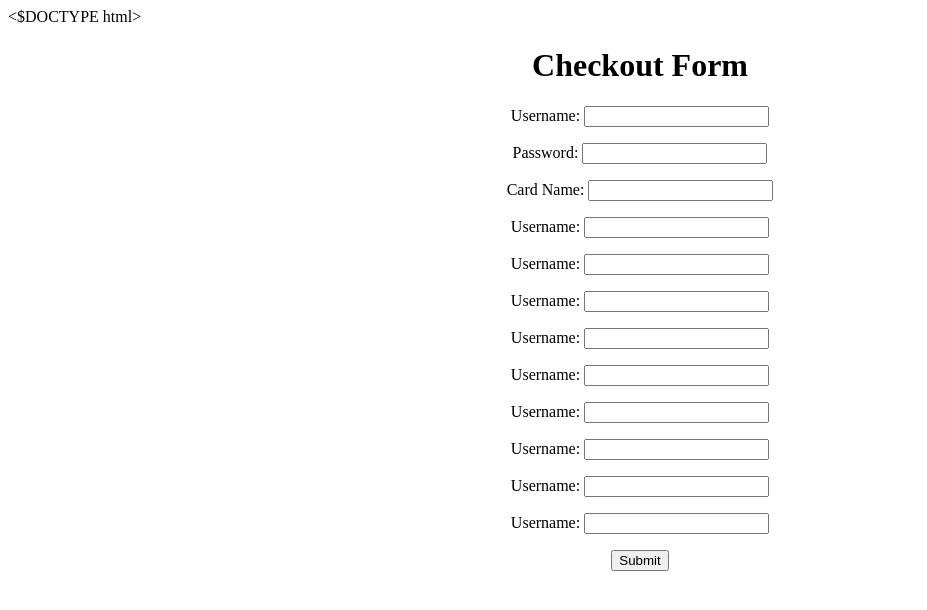
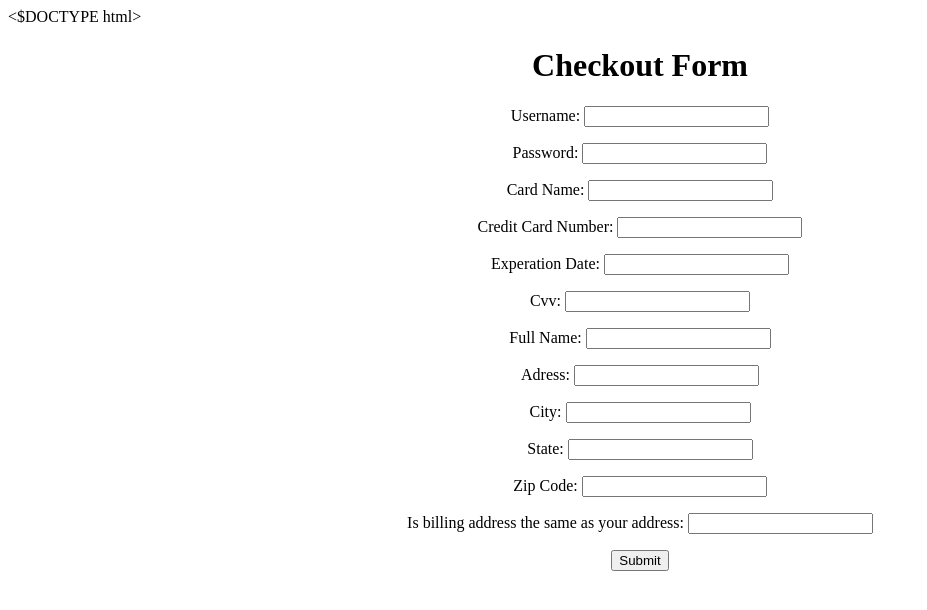
Before and after one commit to pgpdc/ShowSpotter, a PHP site: page /checkoutForm.php in a window 1280 px wide. Shown: the top 610 px of the page, without its empty margins (0-927 px from the left). Run offline with PHP 8.4, Linux system fonts and the light colour scheme.

Commit message:
Small Spelling Chnage

```diff
--- a/checkoutForm.php
+++ b/checkoutForm.php
@@ -20,39 +20,39 @@
             <input type="varchar" name="cardName" id="cardName">
         </p>
         <p>
-            <label for="creditNum">Username:</label>
+            <label for="creditNum">Credit Card Number:</label>
             <input type="varchar" name="creditNum" id="creditNum">
         </p>
         <p>
-            <label for="expDate">Username:</label>
+            <label for="expDate">Experation Date:</label>
             <input type="varchar" name="expDate" id="expDate">
         </p>
         <p>
-            <label for="cvv">Username:</label>
+            <label for="cvv">Cvv:</label>
             <input type="int" name="cvv" id="cvv">
         </p>
         <p>
-            <label for="name">Username:</label>
+            <label for="name">Full Name:</label>
             <input type="text" name="name" id="name">
         </p>
         <p>
-            <label for="address">Username:</label>
+            <label for="address">Adress:</label>
             <input type="varchar" name="address" id="address">
         </p>
         <p>
-            <label for="city">Username:</label>
+            <label for="city">City:</label>
             <input type="text" name="city" id="city">
         </p>
         <p>
-            <label for=state">Username:</label>
+            <label for=state">State:</label>
             <input type="text" name="state" id="state">
         </p>
         <p>
-            <label for="zipCode">Username:</label>
+            <label for="zipCode">Zip Code:</label>
             <input type="int" name="zipCode" id="zipCode">
         </p>
         <p>
-            <label for="billSame">Username:</label>
+            <label for="billSame">Is billing address the same as your address:</label>
             <input type="text" name="billSame" id="billSame">
         </p>
         <input type="submit" value="Submit">
```
